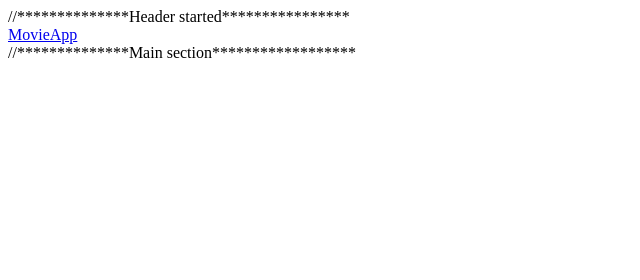
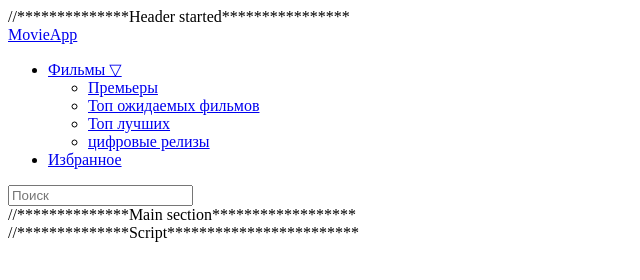
Before and after one commit to BarnoMamadzhanova/neobis-front-cinema, a plain HTML site: page index.html in a window 1280 px wide. Shown: the whole page, without its empty margins (0-640 px from the left). Drawn offline with Linux system fonts and the light colour scheme.

Commit message:
added dropdown menu

```diff
--- a/index.html
+++ b/index.html
@@ -12,13 +12,29 @@
     //**************Header started****************
     <header class="header">
         <div class="header__flexbox">
+
             <div class="header__logo">
-                <a href="index.html" class="header__link header__link-home">MovieApp</a>
+                <a href="index.html" class="header__link-home">MovieApp</a>
             </div>
-            <div class="header__navbar">
 
-            </div>
-            <div class="header__form"></div>
+            <nav class="header__navbar">
+                <ul>
+                    <li><a href="#" class="nav__link">Фильмы &bigtriangledown;</a>
+                        <ul>
+                            <li><a href="#" role="button" class="nav__link">Премьеры</a></li>
+                            <li><a href="#" role="button" class="nav__link">Топ ожидаемых фильмов</a></li>
+                            <li><a href="#" role="button" class="nav__link">Топ лучших</a></li>
+                            <li><a href="#" role="button" class="nav__link">цифровые релизы</a></li>
+                        </ul>
+                    </li>
+                    <li><a href="#" class="header__link nav__link" role="button">Избранное</a></li>
+                </ul>
+            </nav>
+
+            <form class="header__form">
+                <input type="text" class="header__search" placeholder="Поиск">
+            </form>
+
         </div>
 
     </header>
@@ -26,6 +42,7 @@
     //**************Main section******************
     <main class="main"></main>
 
+    //**************Script************************
     <script src="./script/main.js"></script>
 </body>
 
```
